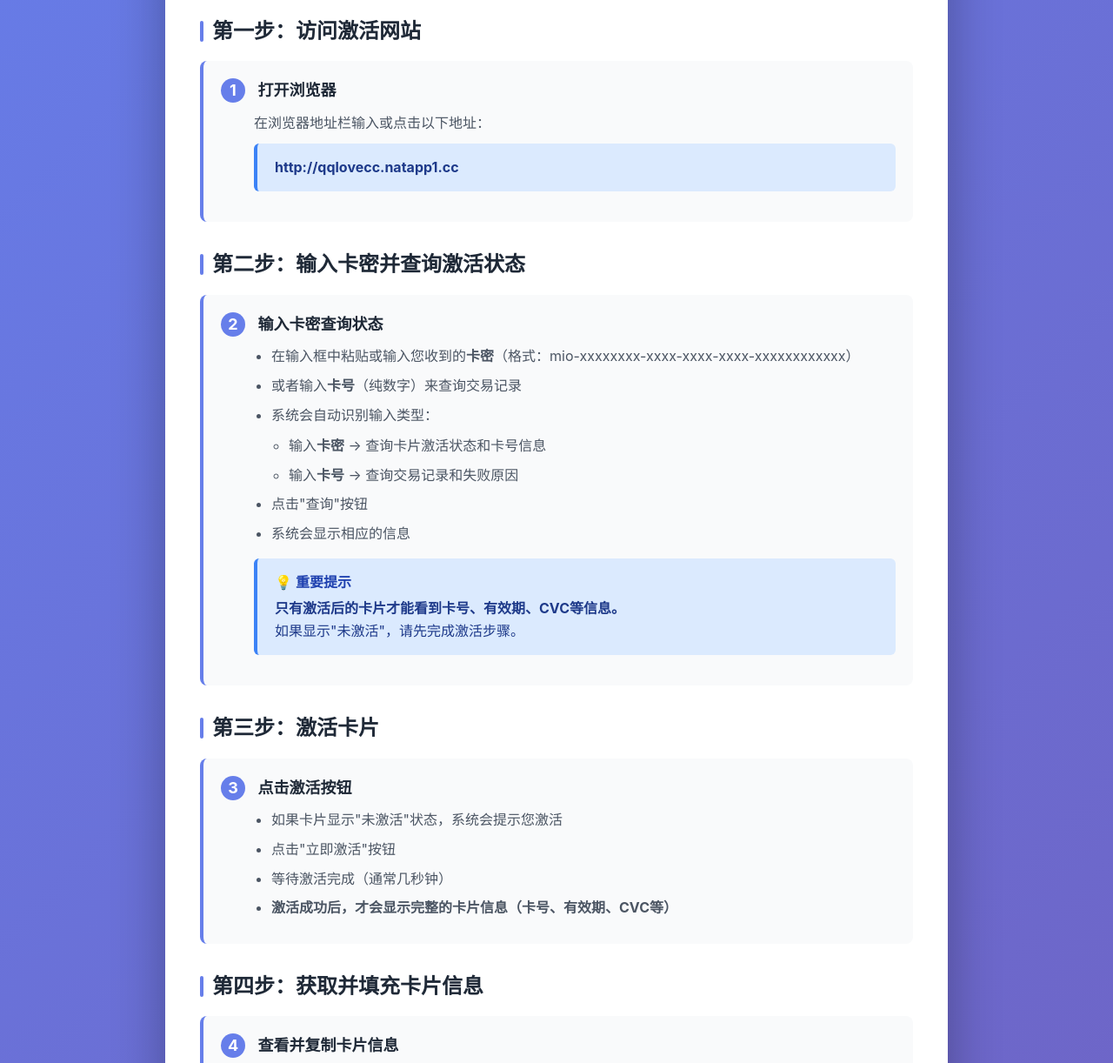
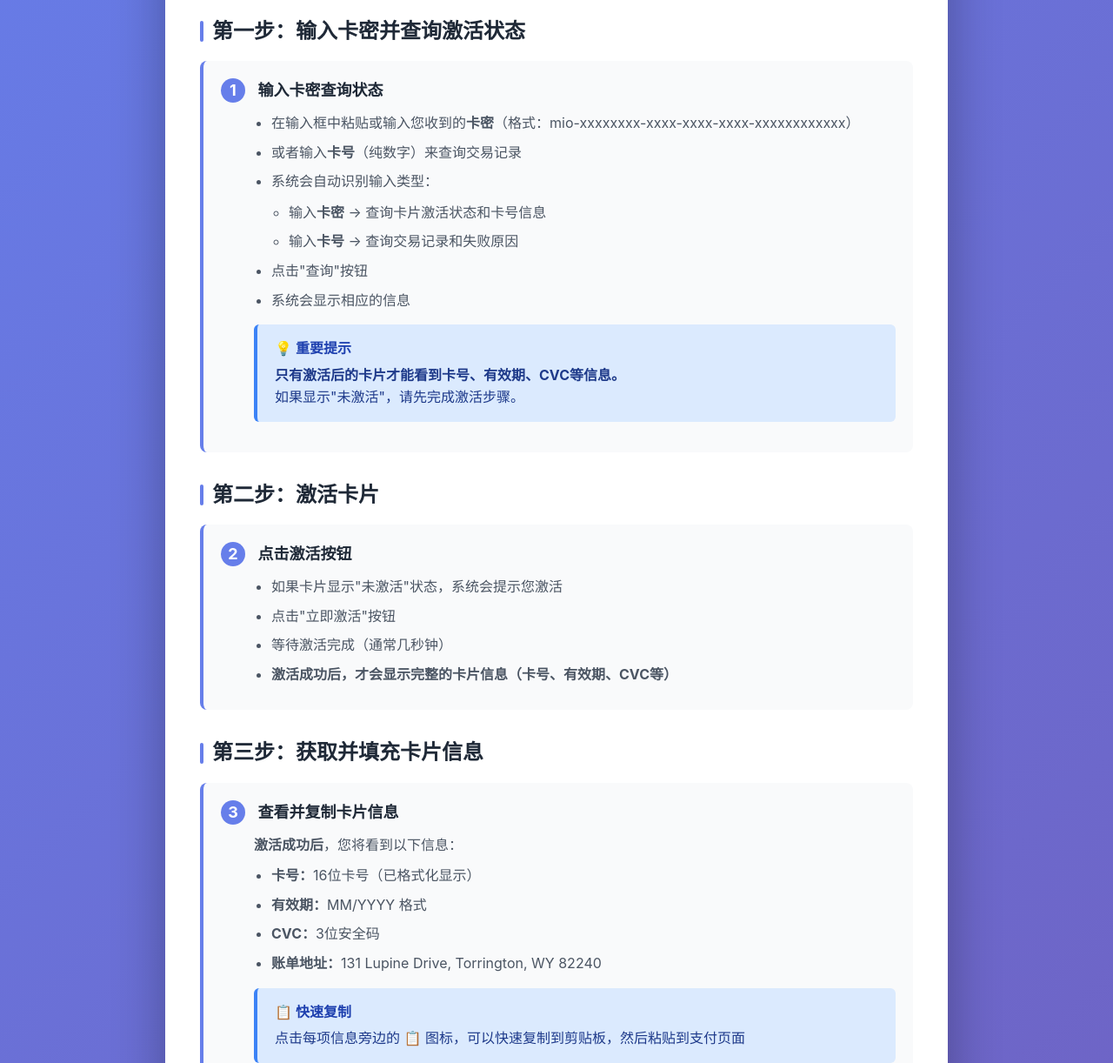
Before and after one commit to tiancizhou/server-api, a website: page public/使用说明.html in a window 1280 px wide. Shown: the part 370-1592 px from the top of the page at 87% size. Drawn offline with Linux system fonts and the light colour scheme.

Commit message:
完善说明

```diff
--- a/public/使用说明.html
+++ b/public/使用说明.html
@@ -265,31 +265,12 @@
                 </div>
             </div>
 
-            <!-- 第一步：访问网站 -->
+            <!-- 第一步：输入卡密并查询状态 -->
             <div class="section">
-                <div class="section-title">第一步：访问激活网站</div>
+                <div class="section-title">第一步：输入卡密并查询激活状态</div>
                 <div class="step">
                     <div class="step-title">
                         <span class="step-number">1</span>
-                        打开浏览器
-                    </div>
-                    <div class="step-content">
-                        在浏览器地址栏输入或点击以下地址：
-                        <div class="info-box" style="margin-top: 10px;">
-                            <div class="info-box-content">
-                                <strong>http://qqlovecc.natapp1.cc</strong>
-                            </div>
-                        </div>
-                    </div>
-                </div>
-            </div>
-
-            <!-- 第二步：输入卡密并查询状态 -->
-            <div class="section">
-                <div class="section-title">第二步：输入卡密并查询激活状态</div>
-                <div class="step">
-                    <div class="step-title">
-                        <span class="step-number">2</span>
                         输入卡密查询状态
                     </div>
                     <div class="step-content">
@@ -316,12 +297,12 @@
                 </div>
             </div>
 
-            <!-- 第三步：激活卡片 -->
+            <!-- 第二步：激活卡片 -->
             <div class="section">
-                <div class="section-title">第三步：激活卡片</div>
+                <div class="section-title">第二步：激活卡片</div>
                 <div class="step">
                     <div class="step-title">
-                        <span class="step-number">3</span>
+                        <span class="step-number">2</span>
                         点击激活按钮
                     </div>
                     <div class="step-content">
@@ -335,12 +316,12 @@
                 </div>
             </div>
 
-            <!-- 第四步：获取并填充卡片信息 -->
+            <!-- 第三步：获取并填充卡片信息 -->
             <div class="section">
-                <div class="section-title">第四步：获取并填充卡片信息</div>
+                <div class="section-title">第三步：获取并填充卡片信息</div>
                 <div class="step">
                     <div class="step-title">
-                        <span class="step-number">4</span>
+                        <span class="step-number">3</span>
                         查看并复制卡片信息
                     </div>
                     <div class="step-content">
```
